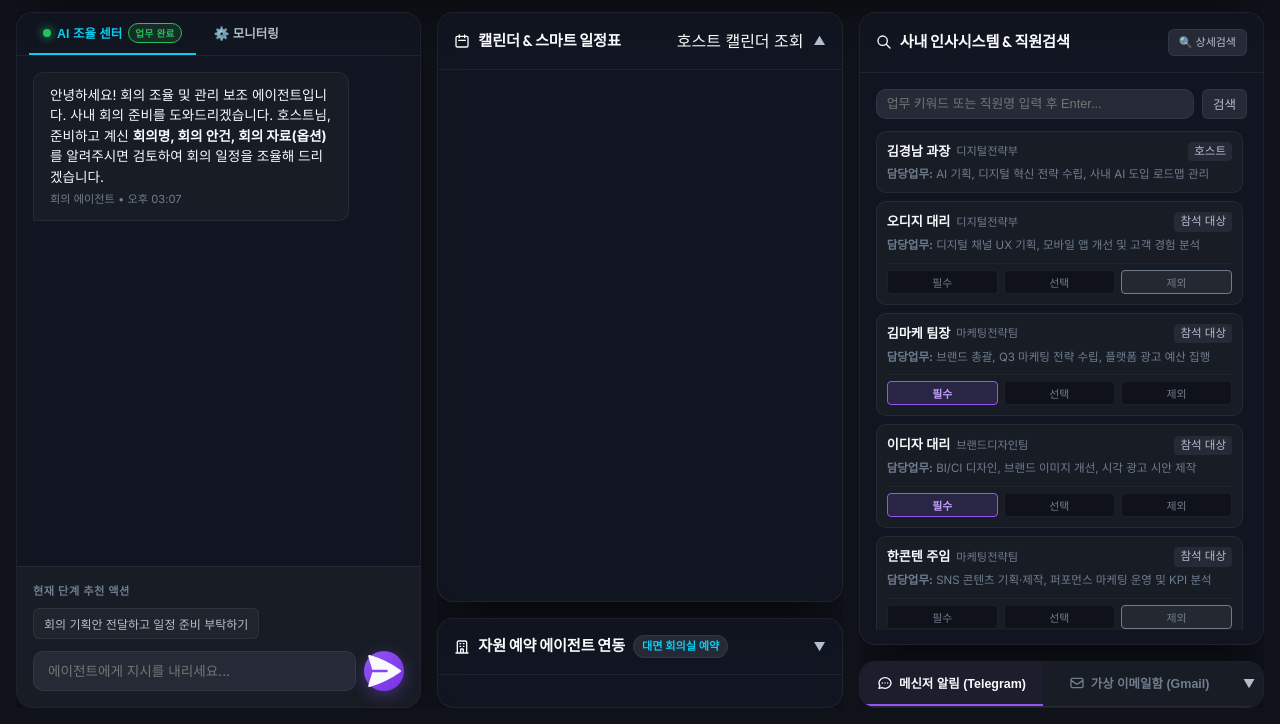
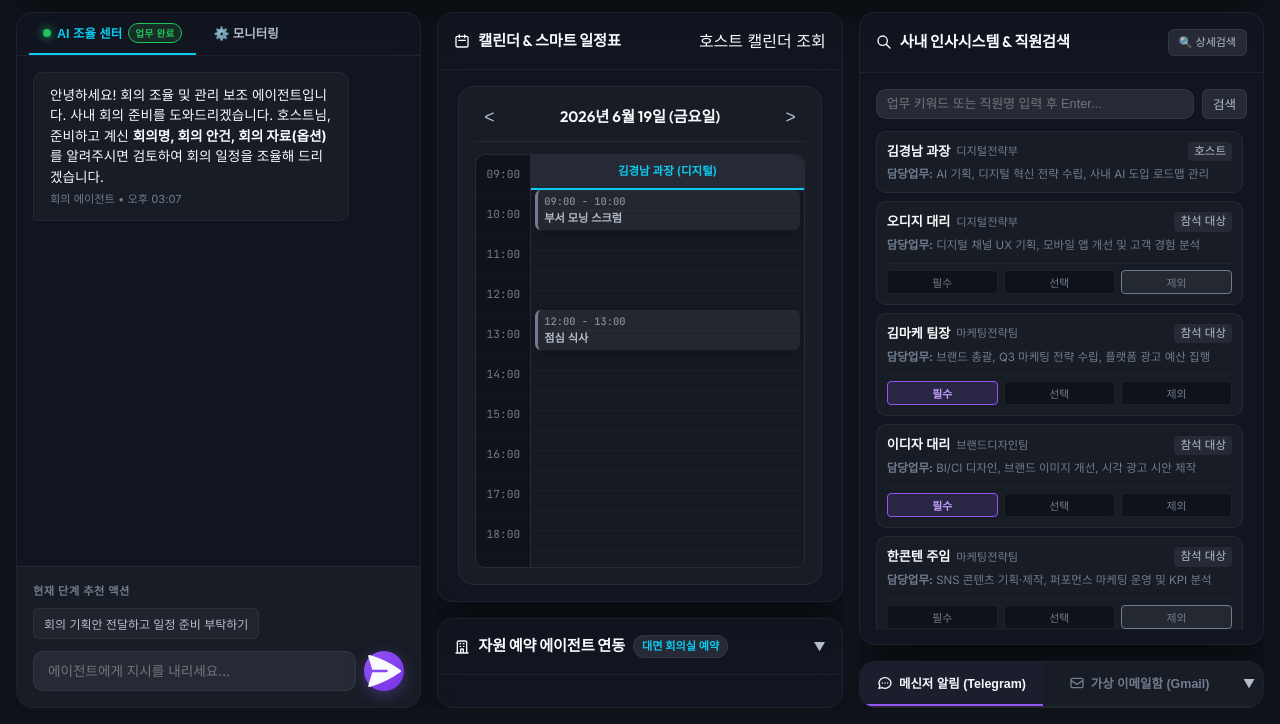
Before and after one commit to SPCHEON74/ai-meeting-coordinator, a website built with Vite: page index.html in a window 1280 px wide. Shown: the part 76-800 px from the top of the page. Built offline with nearby package versions, Linux system fonts and the light colour scheme.

Commit message:
fix: 캘린더&일정표 아코디언 제거 — 항상 펼쳐진 상태로 고정

```diff
--- a/index.html
+++ b/index.html
@@ -163,19 +163,16 @@
 
           <!-- 캘린더 & 스마트 일정표 (2/3) -->
           <section class="panel panel-cal card">
-            <div class="panel-header collapsible-header" id="cal-panel-header">
+            <div class="panel-header" id="cal-panel-header">
               <div class="panel-title-container">
                 <svg xmlns="http://www.w3.org/2000/svg" class="panel-title-icon" fill="none" viewBox="0 0 24 24" stroke="currentColor" stroke-width="2">
                   <path stroke-linecap="round" stroke-linejoin="round" d="M8 7V3m8 4V3m-9 8h10M5 21h14a2 2 0 002-2V7a2 2 0 00-2-2H5a2 2 0 00-2 2v12a2 2 0 002 2z" />
                 </svg>
                 <h2>캘린더 & 스마트 일정표</h2>
               </div>
-              <div style="display:flex;align-items:center;gap:10px;">
-                <div class="calendar-mode-indicator" id="calendar-info-text">호스트 캘린더 조회</div>
-                <span class="collapse-arrow" id="cal-arrow">▲</span>
-              </div>
+              <div class="calendar-mode-indicator" id="calendar-info-text">호스트 캘린더 조회</div>
             </div>
-            <div class="panel-body scheduler-body collapsible-body collapsed" id="cal-panel-body">
+            <div class="panel-body scheduler-body" id="cal-panel-body">
               <div class="calendar-container">
                 <div class="calendar-header-dates">
                   <button class="cal-nav-btn">&lt;</button>
--- a/src/main.js
+++ b/src/main.js
@@ -1570,7 +1570,6 @@ function setupEventListeners() {
 // 아코디언 토글 (캘린더 / 자원 예약 / 메신저)
 function setupCollapsibles() {
   const pairs = [
-    { headerId: 'cal-panel-header',  bodyId: 'cal-panel-body',         arrowId: 'cal-arrow' },
     { headerId: 'res-panel-header',  bodyId: 'resource-body-content',  arrowId: 'res-arrow' },
     { headerId: 'monitor-tabs-header', bodyId: 'monitor-panel-body',   arrowId: 'monitor-arrow' },
   ];
```
